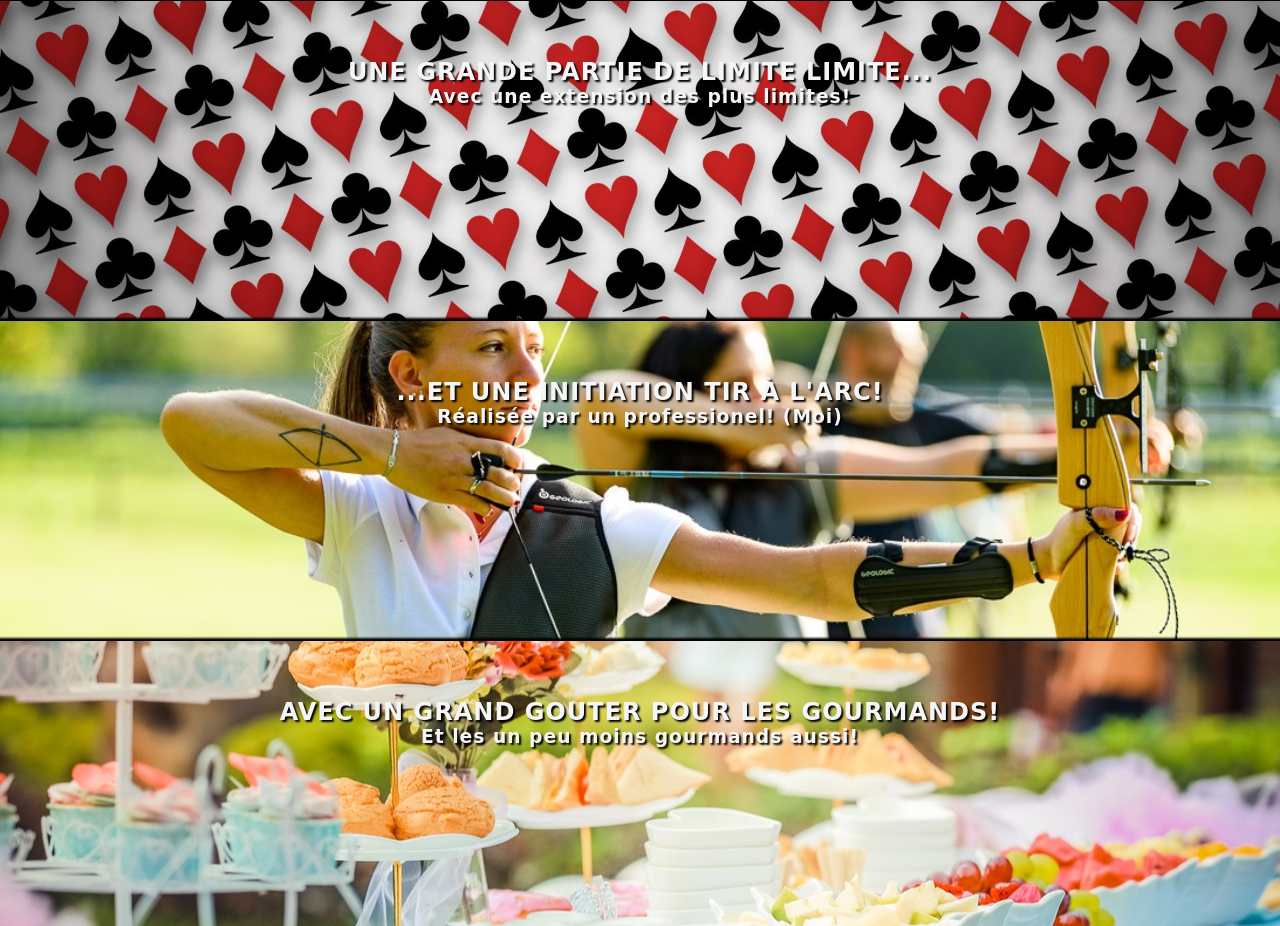
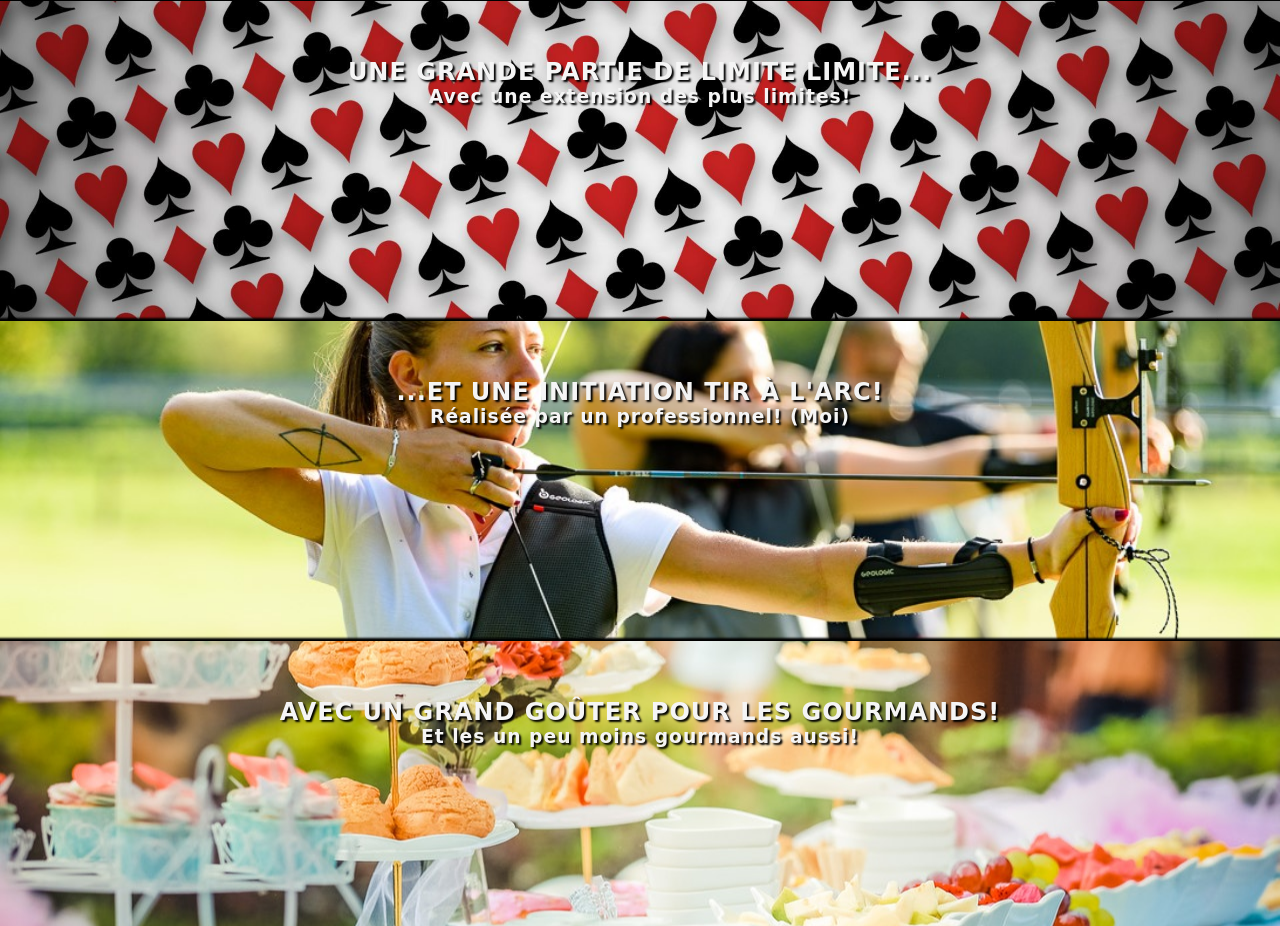
Before and after one commit to ludo31m/limite-fest, a plain HTML site: page index.html in a window 1280 px wide. Shown: the part 319-1245 px from the top of the page. Drawn offline with Linux system fonts and the light colour scheme; a web font is replaced by a local one.

Commit message:
fix: typo

```diff
--- a/index.html
+++ b/index.html
@@ -36,7 +36,7 @@
             <br>
             <br>
             <h2>...Et une initiation tir à l'arc!</h2>
-            <h3>Réalisée par un professionel! (Moi)</h3>
+            <h3>Réalisée par un professionnel! (Moi)</h3>
         </div>
     </section>
 
@@ -45,7 +45,7 @@
             <br>
             <br>
             <br>
-            <h2>Avec un grand gouter pour les gourmands!</h2>
+            <h2>Avec un grand goûter pour les gourmands!</h2>
             <h3>Et les un peu moins gourmands aussi!</h3>
         </div>
     </section>
```
